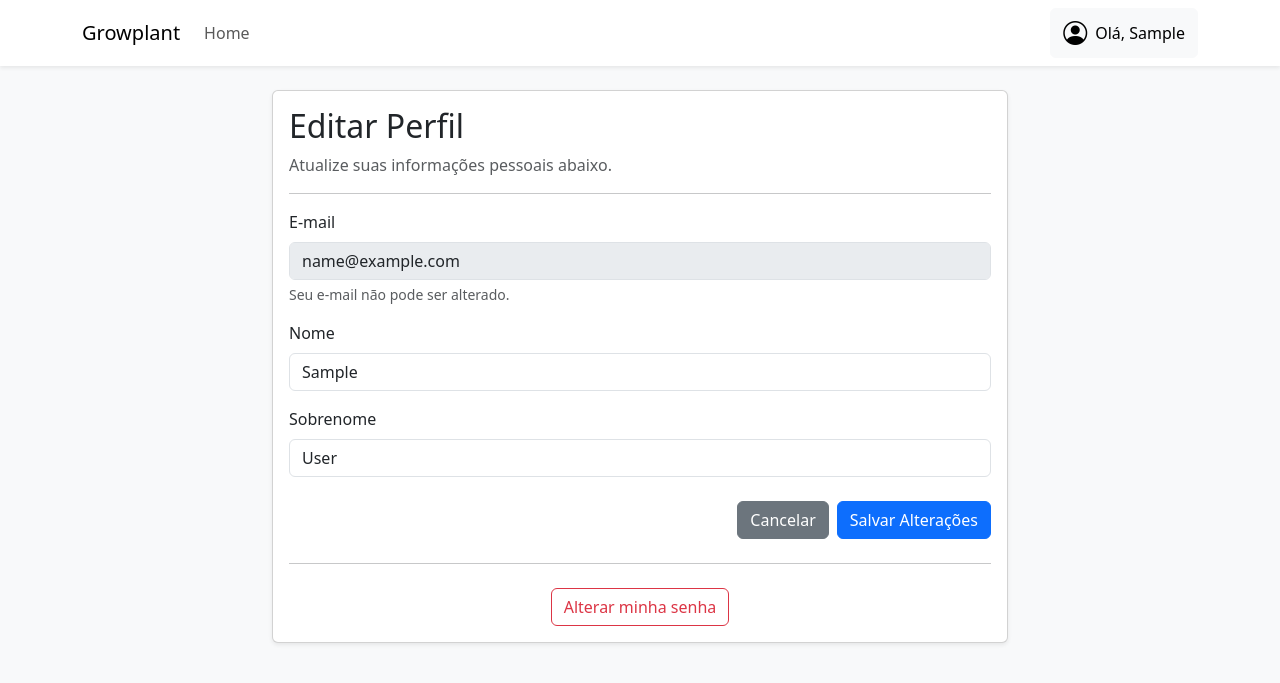
After one commit to cesarberbelbr/growplant, a Django app: page /user/profile/edit/ in a window 1280 px wide. The commit adds this page. Shown: the top 683 px of the page. Run offline with Django 5.2, Linux system fonts and the light colour scheme; the visitor is signed in with stand-in values (Sample User, id 1); some libraries are stand-ins or nearby versions.

Commit message:
Usuário personalizado

```diff
--- a/templates/base.html
+++ b/templates/base.html
@@ -10,15 +10,88 @@
 
     <!-- CSS do Bootstrap 5 via CDN (só precisamos dele aqui) -->
     <link href="https://cdn.jsdelivr.net/npm/bootstrap@5.3.3/dist/css/bootstrap.min.css" rel="stylesheet" integrity="sha384-QWTKZyjpPEjISv5WaRU9OFeRpok6YctnYmDr5pNlyT2bRjXh0JMhjY6hW+ALEwIH" crossorigin="anonymous">
+    <link rel="stylesheet" href="https://cdn.jsdelivr.net/npm/bootstrap-icons@1.11.3/font/bootstrap-icons.min.css">
 </head>
 <body class="bg-light">
+
+    <div class="position-fixed top-0 end-0 p-3" style="z-index: 1100">
+        {% if messages %}
+            {% for message in messages %}
+                <div class="alert alert-{{ message.tags }} alert-dismissible fade show" role="alert">
+                    {{ message }}
+                    <button type="button" class="btn-close" data-bs-dismiss="alert" aria-label="Close"></button>
+                </div>
+            {% endfor %}
+        {% endif %}
+    </div>
 
     <!-- Barra de Navegação Simples -->
     <nav class="navbar navbar-expand-lg navbar-light bg-white shadow-sm">
         <div class="container">
+            <!-- Brand/Logo do Site -->
             <a class="navbar-brand" href="{% url 'home' %}">
                 Growplant
             </a>
+            {% if user.is_authenticated %}
+                <!-- Botão para menu responsivo (hambúrguer) -->
+                <button class="navbar-toggler" type="button" data-bs-toggle="collapse" data-bs-target="#navbarNav" aria-controls="navbarNav" aria-expanded="false" aria-label="Toggle navigation">
+                    <span class="navbar-toggler-icon"></span>
+                </button>
+
+                <!-- Container do menu que será recolhido em telas menores -->
+
+
+                <div class="collapse navbar-collapse" id="navbarNav">
+                    <!-- Menu Principal (à esquerda) -->
+                    <ul class="navbar-nav me-auto mb-2 mb-lg-0">
+                        <li class="nav-item">
+                            <a class="nav-link" href="{% url 'home' %}">Home</a>
+                        </li>
+                    </ul>
+
+                    <!-- Menu do Perfil para Telas Pequenas (dentro do hambúrguer) -->
+                    <hr class="d-lg-none"> <!-- Uma linha divisória que só aparece em telas pequenas -->
+                    <ul class="navbar-nav d-lg-none">
+                            <li class="nav-item">
+                                <a class="nav-link" href="{% url 'profile_display' %}">Meu Perfil</a>
+                            </li>
+                            <li class="nav-item">
+                                <a class="nav-link text-danger" href="{% url 'logout' %}">Sair</a>
+                            </li>
+
+                    </ul>
+                </div>
+           {% endif %}
+
+            <!-- Menu do Perfil (à direita) -->
+            <div class="ms-auto d-none d-lg-block"> <!-- Esconde em telas pequenas para não duplicar com o menu hambúrguer -->
+                {% if user.is_authenticated %}
+                    <div class="dropdown">
+                        <!-- ... (seu código do dropdown do perfil) ... -->
+                        <button class="btn btn-light d-flex align-items-center" type="button" id="profileDropdown" data-bs-toggle="dropdown" aria-expanded="false">
+                            <i class="bi bi-person-circle fs-4 me-2"></i>
+                            <span class="d-none d-sm-inline">
+                                Olá,
+                                {% if user.first_name %}
+                                    {{ user.first_name }}
+                                {% else %}
+                                    {{ user.email }}
+                                {% endif %}
+                            </span>
+                        </button>
+                        <ul class="dropdown-menu dropdown-menu-end" aria-labelledby="profileDropdown">
+                            <li><a class="dropdown-item" href="{% url 'profile_display' %}">
+                                <i class="bi bi-person-fill me-2"></i>Meu Perfil
+                            </a></li>
+                            <li><hr class="dropdown-divider"></li>
+                            <li><a class="dropdown-item text-danger" href="{% url 'logout' %}">
+                                <i class="bi bi-box-arrow-right me-2"></i>Sair
+                            </a></li>
+                        </ul>
+                    </div>
+                {% endif %}
+            </div>
+
         </div>
     </nav>
 
--- /dev/null
+++ b/templates/registration/profile_edit.html
@@ -0,0 +1,46 @@
+{% extends 'base.html' %}
+{% load crispy_forms_tags %}
+
+{% block title %}Meu Perfil{% endblock %}
+
+{% block content %}
+<div class="row">
+    <div class="col-md-8 offset-md-2">
+        <div class="card shadow-sm">
+            <div class="card-body">
+                <h2 class="card-title">Editar Perfil</h2>
+                <p class="text-muted">Atualize suas informações pessoais abaixo.</p>
+                <hr>
+
+                <form method="post">
+                    {% csrf_token %}
+
+                    <!-- Mostra o e-mail, mas não permite edição -->
+                    <div class="mb-3">
+                        <label class="form-label">E-mail</label>
+                        <input type="email" class="form-control" value="{{ user.email }}" disabled>
+                        <div class="form-text">Seu e-mail não pode ser alterado.</div>
+                    </div>
+
+                    <!-- Renderiza os campos do nosso formulário (nome e sobrenome) -->
+                    {{ form|crispy }}
+
+                    <div class="d-flex justify-content-end gap-2 mt-4">
+                        <!-- O botão "Cancelar" é um link que leva de volta para a página de visualização -->
+                        <a href="{% url 'profile_display' %}" class="btn btn-secondary">Cancelar</a>
+
+                        <!-- O botão "Salvar" submete o formulário -->
+                        <button type="submit" class="btn btn-primary">Salvar Alterações</button>
+                    </div>
+                </form>
+
+                <hr class="my-4">
+
+                <div class="text-center">
+                    <a href="{% url 'password_change' %}" class="btn btn-outline-danger">Alterar minha senha</a>
+                </div>
+            </div>
+        </div>
+    </div>
+</div>
+{% endblock %}
--- a/user/forms.py
+++ b/user/forms.py
@@ -49,3 +49,21 @@ class CustomSetPasswordForm(SetPasswordForm):
         label="Confirmação da Nova Senha",
         widget=forms.PasswordInput(attrs={'autocomplete': 'new-password', 'placeholder': 'Confirme sua nova senha'})
     )
+
+class UserProfileForm(forms.ModelForm):
+    first_name = forms.CharField(
+        label="Nome",
+        max_length=150,
+        required=False, # O nome não é obrigatório
+        widget=forms.TextInput(attrs={'placeholder': 'Seu primeiro nome'})
+    )
+    last_name = forms.CharField(
+        label="Sobrenome",
+        max_length=150,
+        required=False, # O sobrenome não é obrigatório
+        widget=forms.TextInput(attrs={'placeholder': 'Seu sobrenome'})
+    )
+
+    class Meta:
+        model = CustomUser
+        fields = ('first_name', 'last_name')
--- a/user/urls.py
+++ b/user/urls.py
@@ -11,6 +11,22 @@ urlpatterns = [
     path('login/', views.login_view, name='login'),
     path('logout/', views.logout_view, name='logout'),
     path('resend-activation/<str:emailb64>/', views.resend_activation_view, name='resend_activation'),
+
+    path('profile/', views.profile_display_view, name='profile_display'),
+    path('profile/edit/', views.profile_edit_view, name='profile_edit'),
+
+    path('password_change/',
+         auth_views.PasswordChangeView.as_view(
+             template_name='registration\\password_change_form.html',
+             success_url='/user/password_change/done/'  # URL para redirecionar após sucesso
+         ),
+         name='password_change'),
+
+    path('password_change/done/',
+         auth_views.PasswordChangeDoneView.as_view(
+             template_name='registration\\password_change_done.html'
+         ),
+         name='password_change_done'),
 
     # --- URLs PARA REDEFINIÇÃO DE SENHA ---
 
--- a/user/views.py
+++ b/user/views.py
@@ -11,7 +11,7 @@ from django.utils.http import urlsafe_base64_encode, urlsafe_base64_decode
 from django.template.loader import render_to_string
 from django.core.mail import EmailMessage
 
-from .forms import CustomUserCreationForm, LoginForm
+from .forms import CustomUserCreationForm, LoginForm, UserProfileForm
 from .models import CustomUser
 from .tokens import account_activation_token
 
@@ -140,3 +140,31 @@ def logout_view(request):
     logout(request)
     messages.info(request, 'Você saiu da sua conta.')
     return redirect('login')
+
+
+@login_required
+def profile_display_view(request):
+    """
+    View para apenas EXIBIR as informações do perfil.
+    """
+    # O objeto 'user' já está disponível em templates de views protegidas
+    return render(request, 'registration\\profile_display.html')
+
+
+@login_required
+def profile_edit_view(request):
+    """
+    View para EDITAR as informações do perfil.
+    """
+    if request.method == 'POST':
+        form = UserProfileForm(request.POST, instance=request.user)
+        if form.is_valid():
+            form.save()
+            messages.success(request, 'Seu perfil foi atualizado com sucesso!')
+            # Após salvar, redireciona de volta para a PÁGINA DE VISUALIZAÇÃO
+            return redirect('profile_display')
+    else:
+        form = UserProfileForm(instance=request.user)
+
+    # Renomeamos o template para ficar mais claro
+    return render(request, 'registration\\profile_edit.html', {'form': form})
```
Also changed, not shown: templates/home.html (+0 -10 lines), templates/registration/login.html (+0 -11 lines), templates/registration/password_change_done.html (added, +19 -0 lines), templates/registration/password_change_form.html (added, +30 -0 lines), templates/registration/profile_display.html (added, +33 -0 lines), templates/registration/resend_activation.html (+0 -11 lines).
